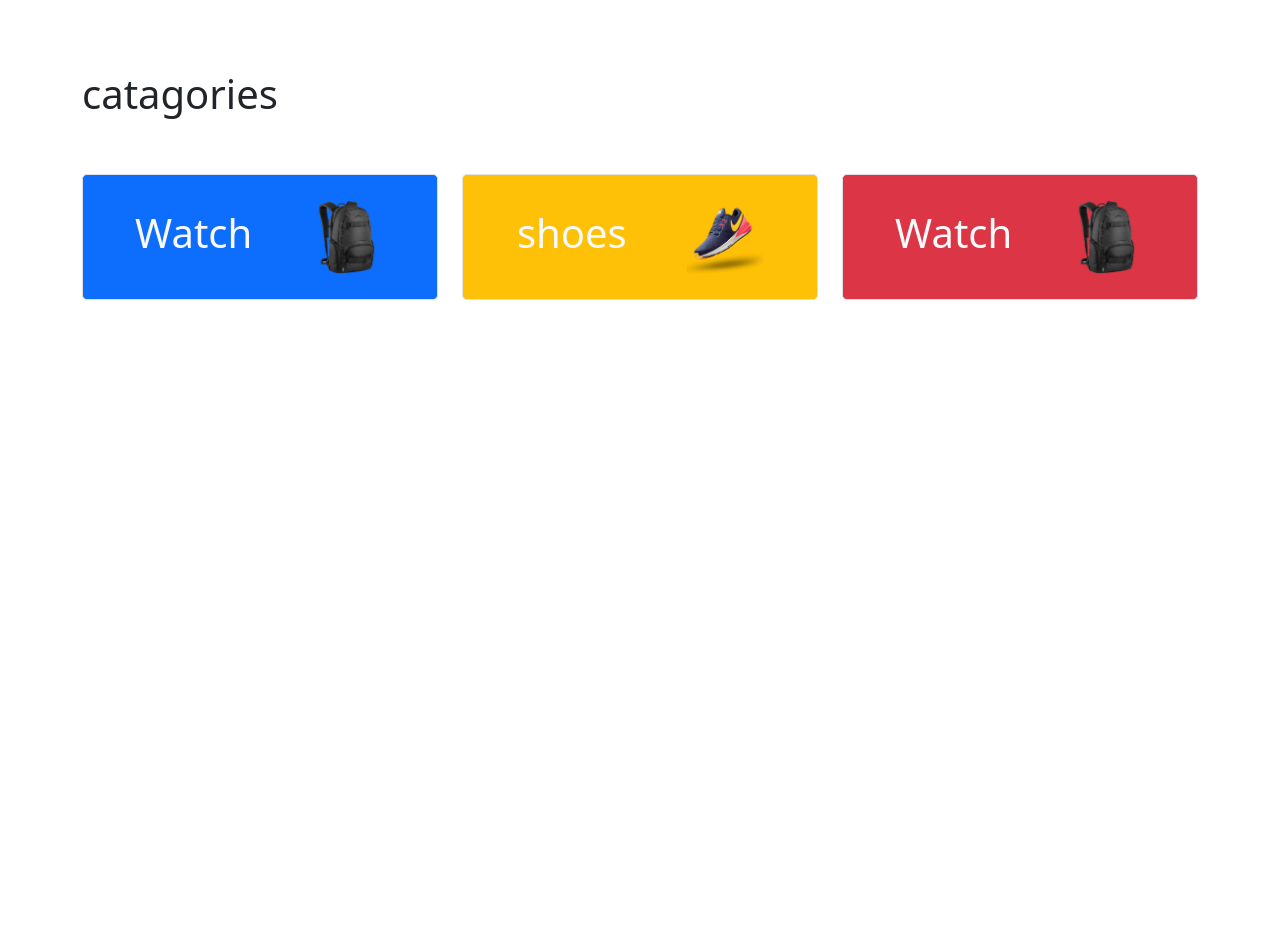
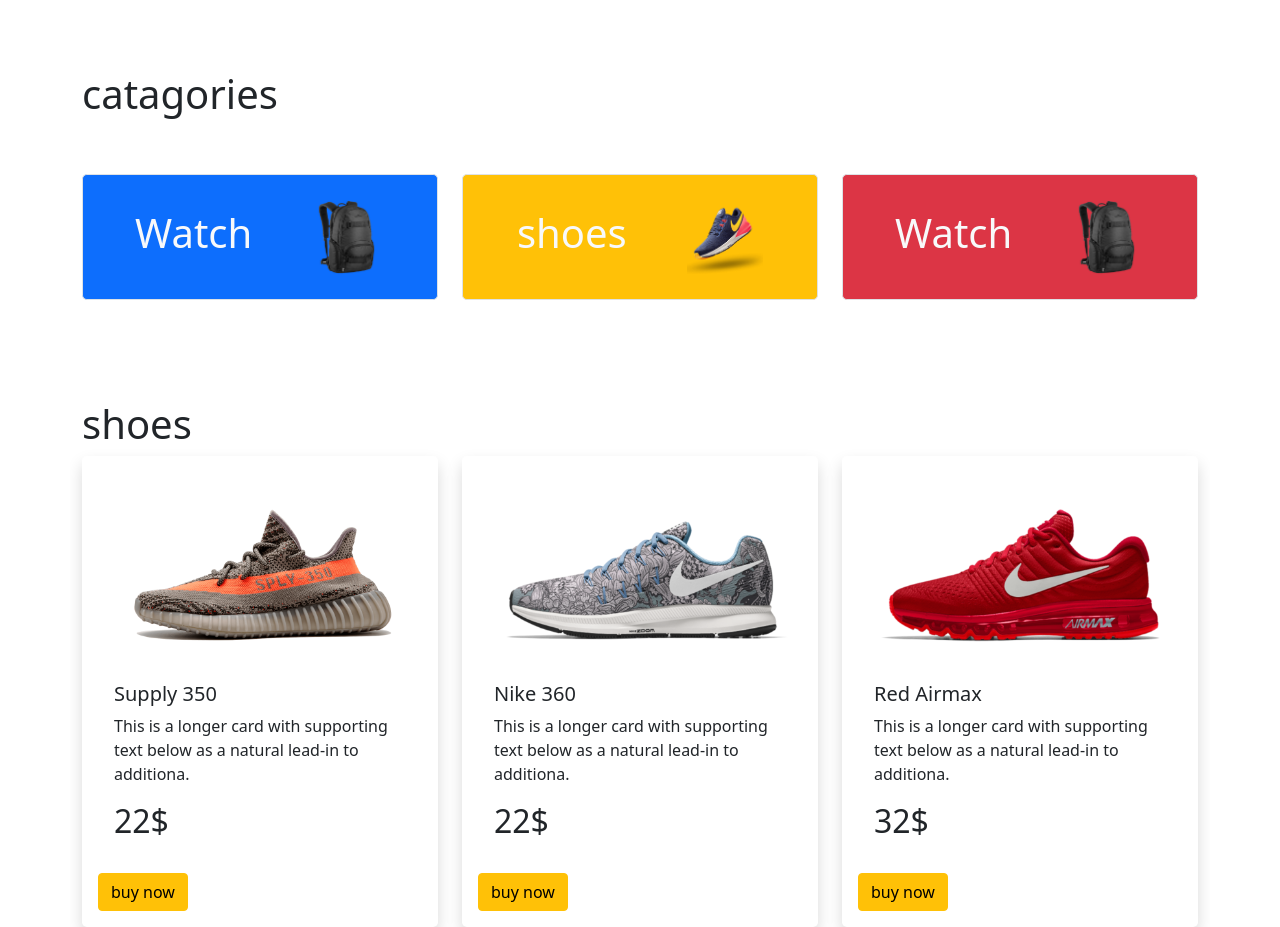
Before and after one commit to mhsaurov/panda-Ecommerce, a plain HTML site: page index.html in a window 1280 px wide. Shown: the part 722-1649 px from the top of the page. Before the commit the page ends 1022 px from the top, so only its background shows below. Drawn offline with nearby package versions, Linux system fonts and the light colour scheme.

Commit message:
add new one

```diff
--- a/index.html
+++ b/index.html
@@ -130,6 +130,55 @@
                   </div>
               </div>
             <!-- catagory area end -->
+
+            <!-- shoes area is start -->
+                <section class="carusalpd">
+                    <h1>shoes</h1>
+                    <div class="row row-cols-1 row-cols-md-2 row-cols-lg-3 g-4 ">
+                        <div class="col">
+                          <div class="card border border-0 h-100 shadow p-3 mb-5 bg-body rounded-3">
+                            <img src="img/shoes/shoe-1.png" class="card-img-top img-fluid" alt="...">
+                            <div class="card-body">
+                              <h5 class="card-title">Supply 350</h5>
+                              <p class="card-text">This is a longer card with supporting text below as a natural lead-in to additiona.</p>
+                              <h2>22$</h2>
+                            </div>
+                            <div class=" border border-0 m-top">
+                              <div class="btn btn-warning">buy now</div>
+                            </div>
+                          </div>
+                        </div>
+                        <div class="col">
+                          <div class="card border border-0 h-100 shadow p-3 mb-5 bg-body rounded-3">
+                            <img src="img/shoes/shoe-2.png" class="card-img-top img-fluid" alt="...">
+                            <div class="card-body">
+                              <h5 class="card-title">Nike 360</h5>
+                              <p class="card-text">This is a longer card with supporting text below as a natural lead-in to additiona.</p>
+                              <h2>22$</h2>
+                            </div>
+                            <div class=" border border-0 m-top">
+                              <div class="btn btn-warning">buy now</div>
+                            </div>
+                          </div>
+                        </div>
+                        <div class="col">
+                          <div class="card border border-0 h-100 shadow p-3 mb-5 bg-body rounded-3">
+                            <img src="img/shoes/shoe-3.png" class="card-img-top img-fluid" alt="">
+                            <div class="card-body">
+                              <h5 class="card-title">Red Airmax</h5>
+                              <p class="card-text">This is a longer card with supporting text below as a natural lead-in to additiona.</p>
+                              <h2>32$</h2>
+                            </div>
+                            <div class=" border border-0 m-top">
+                              <div class="btn btn-warning">buy now</div>
+                            </div>
+                          </div>
+                        </div>
+
+                </section>
+
+            <!-- shoes area is start -->
+
         </main>
 
 
--- a/style.css
+++ b/style.css
@@ -4,3 +4,6 @@
 .color-bg{
     background-color: #FEEAE9;
 }
+.m-top{
+    margin-top: -40px;
+}
```
